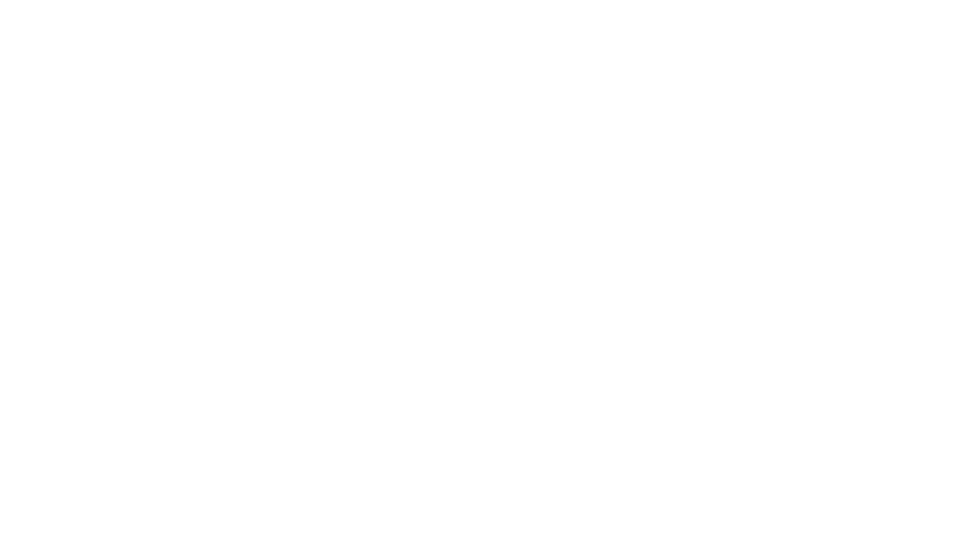
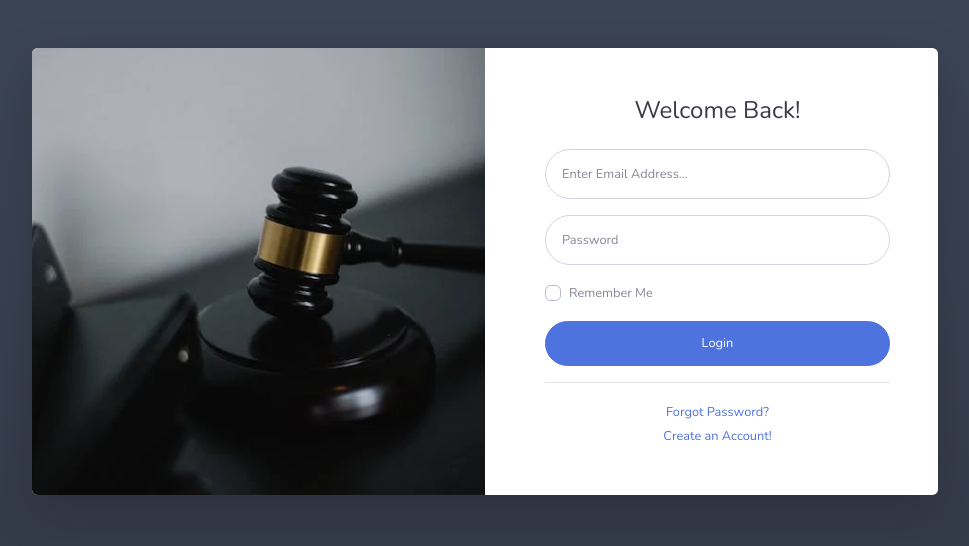
Before and after one commit to gurdiano/indeniza-frontend, a plain HTML site: page login.html in a window 1280 px wide. Shown: the whole page, without its empty margins (155-1124 px from the left). Drawn offline with nearby package versions, Linux system fonts and the light colour scheme.

Commit message:
tela de login

```diff
--- a/css/custom.css
+++ b/css/custom.css
@@ -9,17 +9,14 @@
     height: auto;
 }
 
-.bg-login-image{background:url('/img/background/pexels-photo-5668484.webp');background-position:center;background-size:cover}
-
-
-
-.bg-register-image{background-position:center;background-size:cover}
-
-.image-container{
-    background:url(https://source.unsplash.com/Mv9hjnEUHR4/600x800);
+.bg-login-image{
+    background:url('/img/background/pexels-photo-5668484.webp');
     background-position:center;
     background-size:cover
 }
 
-d-none{display:none!important}
-d-lg-block{display:block!important}
+.bg-register-image{
+    background:url('/img/background/pexels-photo-8112193.webp');
+    background-position:center;
+    background-size: 100% 100%
+}
--- a/login.html
+++ b/login.html
@@ -0,0 +1,99 @@
+<!DOCTYPE html>
+<html lang="en">
+
+<head>
+
+    <meta charset="utf-8">
+    <meta http-equiv="X-UA-Compatible" content="IE=edge">
+    <meta name="viewport" content="width=device-width, initial-scale=1, shrink-to-fit=no">
+    <meta name="description" content="">
+    <meta name="author" content="">
+
+    <title>Indeniza - Login</title>
+
+    <!-- Custom fonts for this template-->
+    <link href="vendor/fontawesome-free/css/all.min.css" rel="stylesheet" type="text/css">
+    <link
+        href="https://fonts.googleapis.com/css?family=Nunito:200,200i,300,300i,400,400i,600,600i,700,700i,800,800i,900,900i"
+        rel="stylesheet">
+
+    <!-- Custom styles for this template-->
+    <link href="css/sb-admin-2.min.css" rel="stylesheet">
+
+    <!-- my customizations -->
+    <link rel="stylesheet" href="fontawesome-free-6.5.1-web/css/all.min.css">
+    <link rel="stylesheet" href="css/custom.css">
+</head>
+
+<body class="bg-gradient-primary">
+
+    <div class="container">
+
+        <!-- Outer Row -->
+        <div class="row justify-content-center">
+
+            <div class="col-xl-10 col-lg-12 col-md-9">
+
+                <div class="card o-hidden border-0 shadow-lg my-5">
+                    <div class="card-body p-0">
+                        <!-- Nested Row within Card Body -->
+                        <div class="row">
+                            <div class="col-lg-6 d-none d-lg-block bg-login-image"></div>
+                            <div class="col-lg-6">
+                                <div class="p-5">
+                                    <div class="text-center">
+                                        <h1 class="h4 text-gray-900 mb-4">Welcome Back!</h1>
+                                    </div>
+                                    <form class="user">
+                                        <div class="form-group">
+                                            <input type="email" class="form-control form-control-user"
+                                                id="exampleInputEmail" aria-describedby="emailHelp"
+                                                placeholder="Enter Email Address...">
+                                        </div>
+                                        <div class="form-group">
+                                            <input type="password" class="form-control form-control-user"
+                                                id="exampleInputPassword" placeholder="Password">
+                                        </div>
+                                        <div class="form-group">
+                                            <div class="custom-control custom-checkbox small">
+                                                <input type="checkbox" class="custom-control-input" id="customCheck">
+                                                <label class="custom-control-label" for="customCheck">Remember
+                                                    Me</label>
+                                            </div>
+                                        </div>
+                                        <a href="index.html" class="btn btn-primary btn-user btn-block">
+                                            Login
+                                        </a>
+                                    </form>
+                                    <hr>
+                                    <div class="text-center">
+                                        <a class="small" href="forgot-password.html">Forgot Password?</a>
+                                    </div>
+                                    <div class="text-center">
+                                        <a class="small" href="register.html">Create an Account!</a>
+                                    </div>
+                                </div>
+                            </div>
+                        </div>
+                    </div>
+                </div>
+
+            </div>
+
+        </div>
+
+    </div>
+
+    <!-- Bootstrap core JavaScript-->
+    <script src="vendor/jquery/jquery.min.js"></script>
+    <script src="vendor/bootstrap/js/bootstrap.bundle.min.js"></script>
+
+    <!-- Core plugin JavaScript-->
+    <script src="vendor/jquery-easing/jquery.easing.min.js"></script>
+
+    <!-- Custom scripts for all pages-->
+    <script src="js/sb-admin-2.min.js"></script>
+
+</body>
+
+</html>
```
Also changed, not shown: index.html (+1 -1 lines), register.html (+2 -3 lines), img/background/teste.jpg (deleted).
